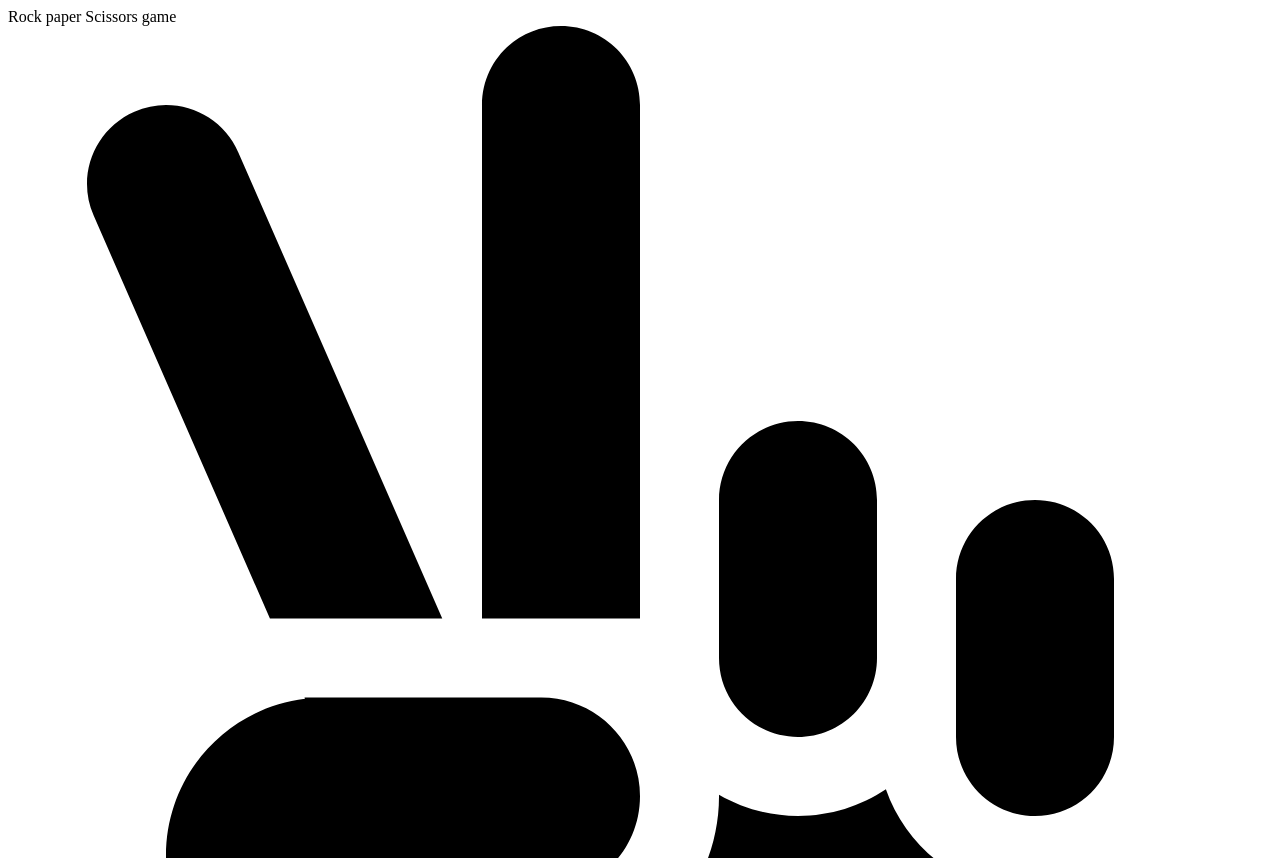
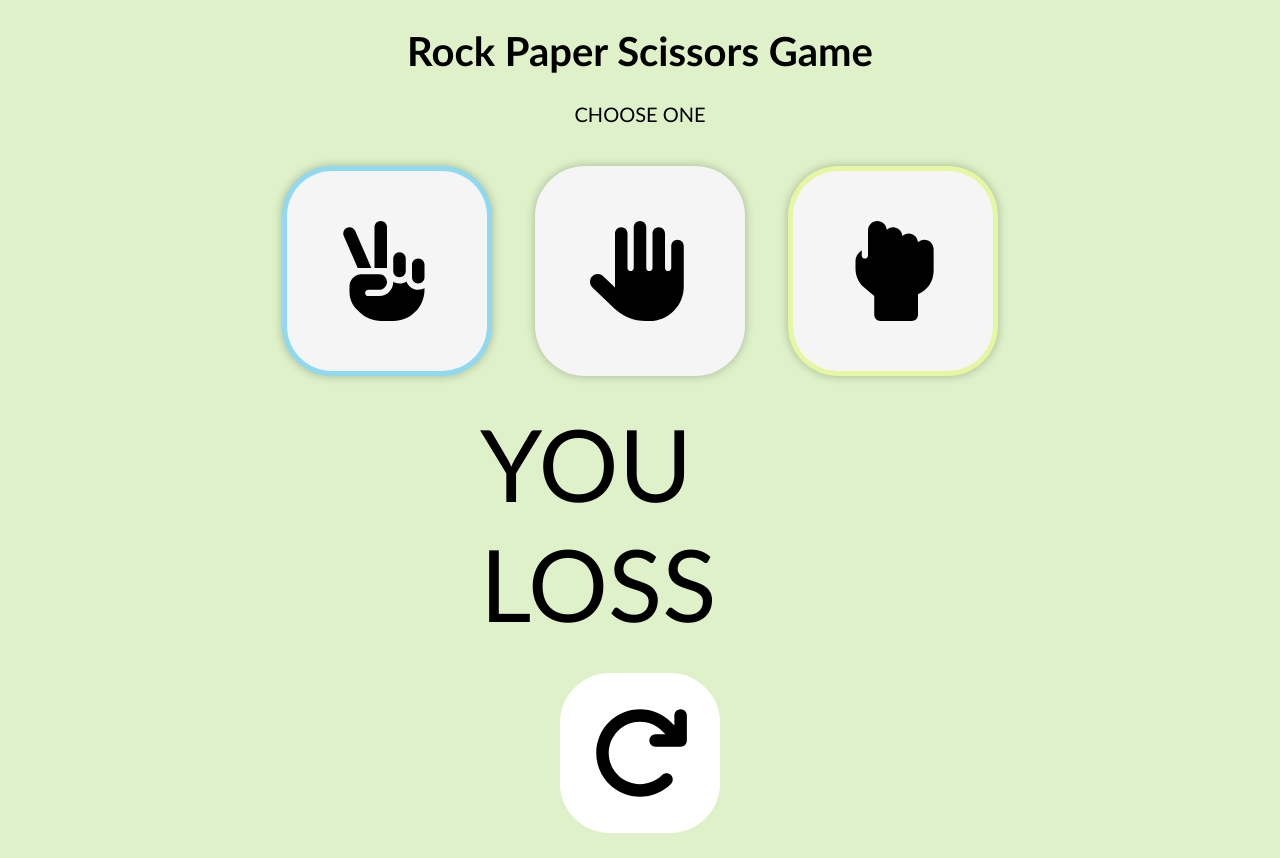
Before and after one commit to IsmayelAlam/practice_html_css_javascript, a plain HTML site: page rock_paper_scissors/index.html in a window 1280 px wide. Shown: the top 858 px of the page. Drawn offline with Linux system fonts and the light colour scheme.

Commit message:
add style

```diff
--- a/rock_paper_scissors/index.html
+++ b/rock_paper_scissors/index.html
@@ -5,16 +5,19 @@
     <meta http-equiv="X-UA-Compatible" content="IE=edge" />
     <meta name="viewport" content="width=device-width, initial-scale=1.0" />
     <title>Rock Paper Scissors</title>
+
+    <link rel="stylesheet" href="style.css" />
   </head>
   <body>
-    <header class="heading">Rock paper Scissors game</header>
+    <header class="heading"><h1>Rock paper Scissors game</h1></header>
     <main>
       <section class="player"></section>
       <section class="icon_box">
+        <p class="choice">choose one</p>
         <svg
           xmlns="http://www.w3.org/2000/svg"
           viewBox="0 0 512 512"
-          class="scissor icon"
+          class="scissor icon border_1"
         >
           <path
             d="M224 0c17.7 0 32 14.3 32 32V240H192V32c0-17.7 14.3-32 32-32zm96 160c17.7 0 32 14.3 32 32v64c0 17.7-14.3 32-32 32s-32-14.3-32-32V192c0-17.7 14.3-32 32-32zm64 64c0-17.7 14.3-32 32-32s32 14.3 32 32v64c0 17.7-14.3 32-32 32s-32-14.3-32-32V224zM93.3 51.2L175.9 240H106.1L34.7 76.8C27.6 60.6 35 41.8 51.2 34.7s35.1 .3 42.1 16.5zm27 221.3l-.2-.5h69.9H216c22.1 0 40 17.9 40 40s-17.9 40-40 40H160c-8.8 0-16 7.2-16 16s7.2 16 16 16h56c39.8 0 72-32.2 72-72l0-.6c9.4 5.4 20.3 8.6 32 8.6c13.2 0 25.4-4 35.6-10.8c8.7 24.9 32.5 42.8 60.4 42.8c11.7 0 22.6-3.1 32-8.6V352c0 88.4-71.6 160-160 160H226.3c-42.4 0-83.1-16.9-113.1-46.9l-11.6-11.6C77.5 429.5 64 396.9 64 363V336c0-32.7 24.6-59.7 56.3-63.5z"
@@ -34,13 +37,30 @@
         <svg
           xmlns="http://www.w3.org/2000/svg"
           viewBox="0 0 448 512"
-          class="rock icon"
+          class="rock icon border_2"
         >
           <path
             d="M144 0C117.5 0 96 21.5 96 48V96v28.5V176c0 8.8-7.2 16-16 16s-16-7.2-16-16V149.3l-9 7.5C40.4 169 32 187 32 206V244c0 38 16.9 74 46.1 98.3L128 384v96c0 17.7 14.3 32 32 32H320c17.7 0 32-14.3 32-32V374.7c46.9-19 80-65 80-118.7V176 160 144c0-26.5-21.5-48-48-48c-12.4 0-23.6 4.7-32.1 12.3C350 83.5 329.3 64 304 64c-12.4 0-23.6 4.7-32.1 12.3C270 51.5 249.3 32 224 32c-12.4 0-23.6 4.7-32.1 12.3C190 19.5 169.3 0 144 0z"
           />
         </svg>
       </section>
+      <div class="results">
+        <p class="win hidden">you win</p>
+        <p class="loss">you loss</p>
+        <p class="draw hidden">draw</p>
+      </div>
+
+      <div class="reset">
+        <svg
+          xmlns="http://www.w3.org/2000/svg"
+          viewBox="0 0 512 512"
+          class="reset_btn"
+        >
+          <path
+            d="M386.3 160H336c-17.7 0-32 14.3-32 32s14.3 32 32 32H464c17.7 0 32-14.3 32-32V64c0-17.7-14.3-32-32-32s-32 14.3-32 32v51.2L414.4 97.6c-87.5-87.5-229.3-87.5-316.8 0s-87.5 229.3 0 316.8s229.3 87.5 316.8 0c12.5-12.5 12.5-32.8 0-45.3s-32.8-12.5-45.3 0c-62.5 62.5-163.8 62.5-226.3 0s-62.5-163.8 0-226.3s163.8-62.5 226.3 0L386.3 160z"
+          />
+        </svg>
+      </div>
     </main>
   </body>
 </html>
--- a/rock_paper_scissors/style.css
+++ b/rock_paper_scissors/style.css
@@ -0,0 +1,97 @@
+html {
+  font-size: 62.5%;
+  box-sizing: border-box;
+}
+
+body {
+  padding: 0;
+  margin: 0;
+  font-family: "Gill Sans", "Gill Sans MT", Calibri, "Trebuchet MS", sans-serif;
+  height: 100vh;
+  width: 100vw;
+  overflow: hidden;
+  background-color: rgba(190, 228, 147, 0.5);
+}
+
+.heading {
+  text-align: center;
+  font-size: 2rem;
+  text-transform: capitalize;
+}
+
+.icon_box {
+  text-align: center;
+}
+
+.choice {
+  font-size: 2rem;
+  text-transform: uppercase;
+}
+
+.icon {
+  height: 10rem;
+  width: 10rem;
+  cursor: pointer;
+  padding: 5rem;
+  border-radius: 5rem;
+  margin: 2rem 2rem;
+  border: 5px solid transparent;
+  background-color: whitesmoke;
+  box-shadow: 0 0 1rem rgba(0, 0, 0, 0.25);
+}
+
+.icon:hover {
+  transform: translateY(-0.5rem);
+  box-shadow: 0 0 1rem rgba(0, 0, 0, 0.5);
+}
+.icon:active {
+  transform: translateY(0.5rem);
+  box-shadow: 0 0 0.5rem rgba(0, 0, 0, 0.5);
+}
+
+.results {
+  width: 50%;
+  height: 15rem;
+  margin: 5rem auto;
+  text-transform: uppercase;
+  position: relative;
+  font-size: 10rem;
+}
+
+.win,
+.loss,
+.draw {
+  position: absolute;
+  top: 50%;
+  left: 50%;
+  transform: translate(-50%, -50%);
+  margin: 0;
+}
+
+.reset {
+  margin: 0 auto;
+  text-align: center;
+}
+.reset_btn {
+  height: 10rem;
+  width: 10rem;
+  cursor: pointer;
+  margin: 2rem 2rem;
+  padding: 2.5rem;
+  text-align: center;
+  border-radius: 5rem;
+  background-color: white;
+  border: 5px solid white;
+  margin-top: 2.5rem;
+}
+
+.hidden {
+  display: none;
+}
+
+.border_1 {
+  border: 5px solid rgba(43, 191, 236, 0.5);
+}
+.border_2 {
+  border: 5px solid rgba(213, 250, 80, 0.5);
+}
```
